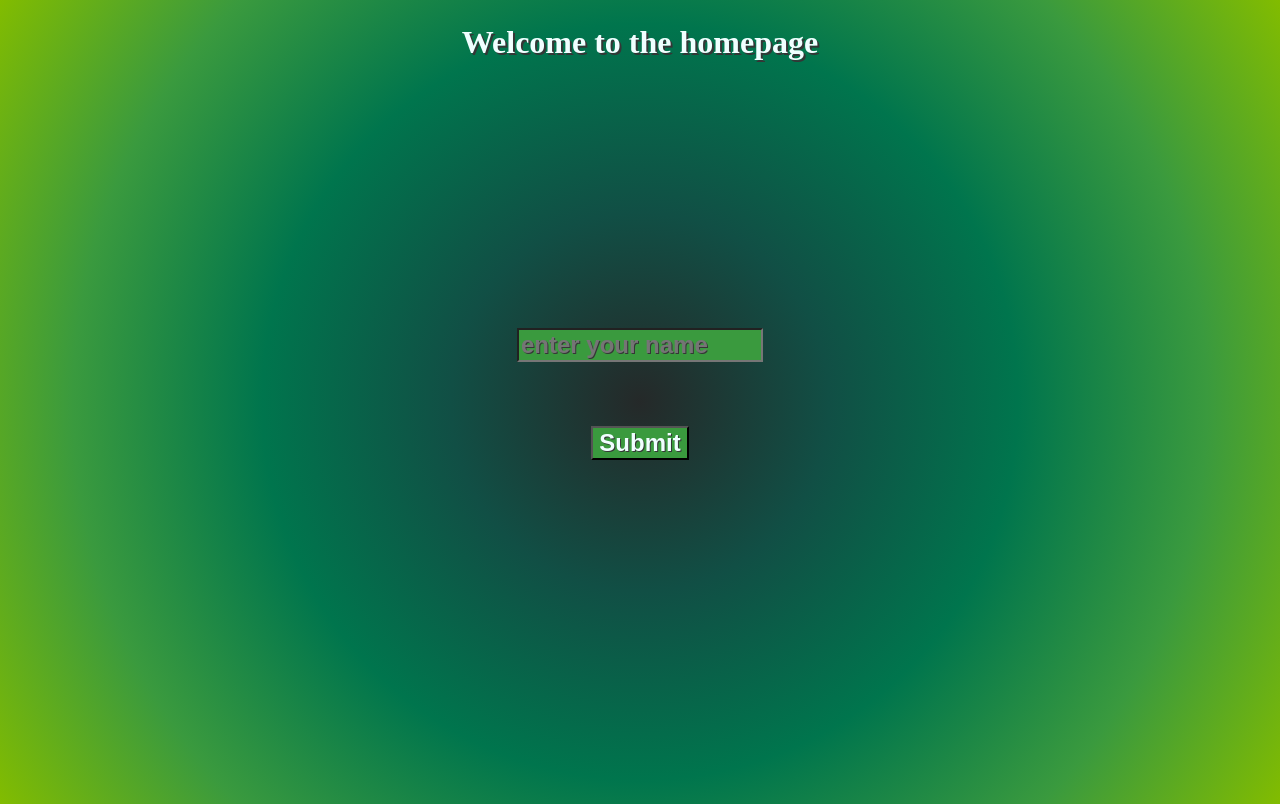
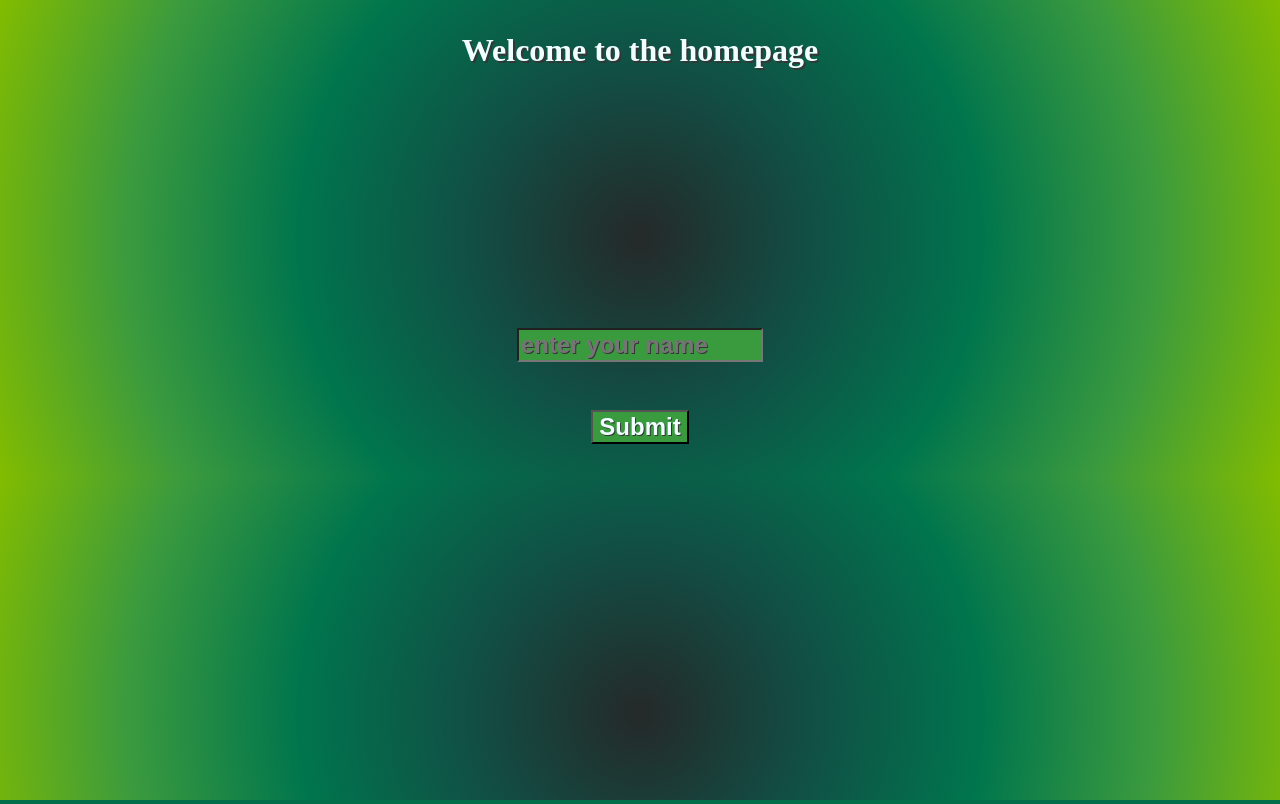
Before and after one commit to thibault-Merelle/Ansible, a Flask app: page / in a window 1280 px wide. Run offline with Flask 2, Linux system fonts and the light colour scheme.

Commit message:
update css file

```diff
--- a/static/css/style.css
+++ b/static/css/style.css
@@ -1,12 +1,13 @@
 body{
     background-image: radial-gradient(circle, #252929, #114f45, #00754d, #3a9a3e, #82bc00);
 }
+
 
 h1, h2{
     text-align: center;
     color: azure;
     text-shadow: 2px 2px #353636;
-    margin-top: 1.5rem;
+    margin-top: 2rem;
 }
 
 form{
@@ -19,7 +20,6 @@ form{
     color: azure;
     text-shadow: 2px 2px #353636;
     margin-top: 1rem;
-    height: 500px;
 }
 
 
@@ -30,8 +30,8 @@ button, input, a:link{
     font-size: x-large;
     font-weight: bold;
     text-shadow: 1px 1px #353636;
-    margin-top: 2rem;
-    margin-bottom: 2rem;
+    margin-top: 1.5rem;
+    margin-bottom: 1.5rem;
 }
 
 #max_log{
```
